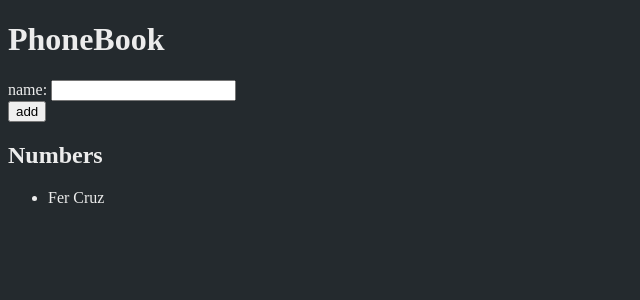
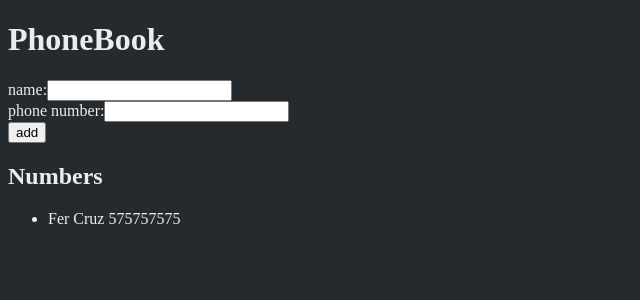
Before and after one commit to fkurusu7/fs_exercises, a React (Vite) app in the folder part2/phonebook/: page / in a window 1280 px wide. Shown: the top 300 px of the page, without its empty margins (0-640 px from the left). Built offline with nearby package versions, Linux system fonts and the light colour scheme.

Commit message:
finish part2 b 2.8

```diff
--- a/part2/phonebook/src/App.jsx
+++ b/part2/phonebook/src/App.jsx
@@ -1,12 +1,18 @@
 import { useState } from "react";
 
 function App() {
-  const [people, setPeople] = useState([{ name: "Fer Cruz" }]);
+  const [people, setPeople] = useState([
+    { name: "Fer Cruz", number: "575757575" },
+  ]);
 
   const [newName, setNewName] = useState("");
+  const [newPhoneNumber, setNewPhoneNumber] = useState("");
 
-  const handleChange = (ev) => {
+  const handleNameChange = (ev) => {
     setNewName(ev.target.value);
+  };
+  const handleNumberChange = (ev) => {
+    setNewPhoneNumber(ev.target.value);
   };
 
   const addName = (ev) => {
@@ -20,6 +26,7 @@ function App() {
     } else {
       const newObj = {
         name: newName,
+        number: newPhoneNumber,
       };
       setPeople(people.concat(newObj));
     }
@@ -30,7 +37,16 @@ function App() {
       <h1>PhoneBook</h1>
       <form onSubmit={addName}>
         <div>
-          name: <input type="text" value={newName} onChange={handleChange} />
+          name:
+          <input type="text" value={newName} onChange={handleNameChange} />
+        </div>
+        <div>
+          phone number:
+          <input
+            type="text"
+            value={newPhoneNumber}
+            onChange={handleNumberChange}
+          />
         </div>
         <div>
           <button type="submit">add</button>
@@ -39,7 +55,11 @@ function App() {
       <h2>Numbers</h2>
       <ul>
         {people.map((person) => {
-          return <li key={person.name}>{person.name}</li>;
+          return (
+            <li key={person.name}>
+              {person.name} {person.number}
+            </li>
+          );
         })}
       </ul>
     </div>
```
